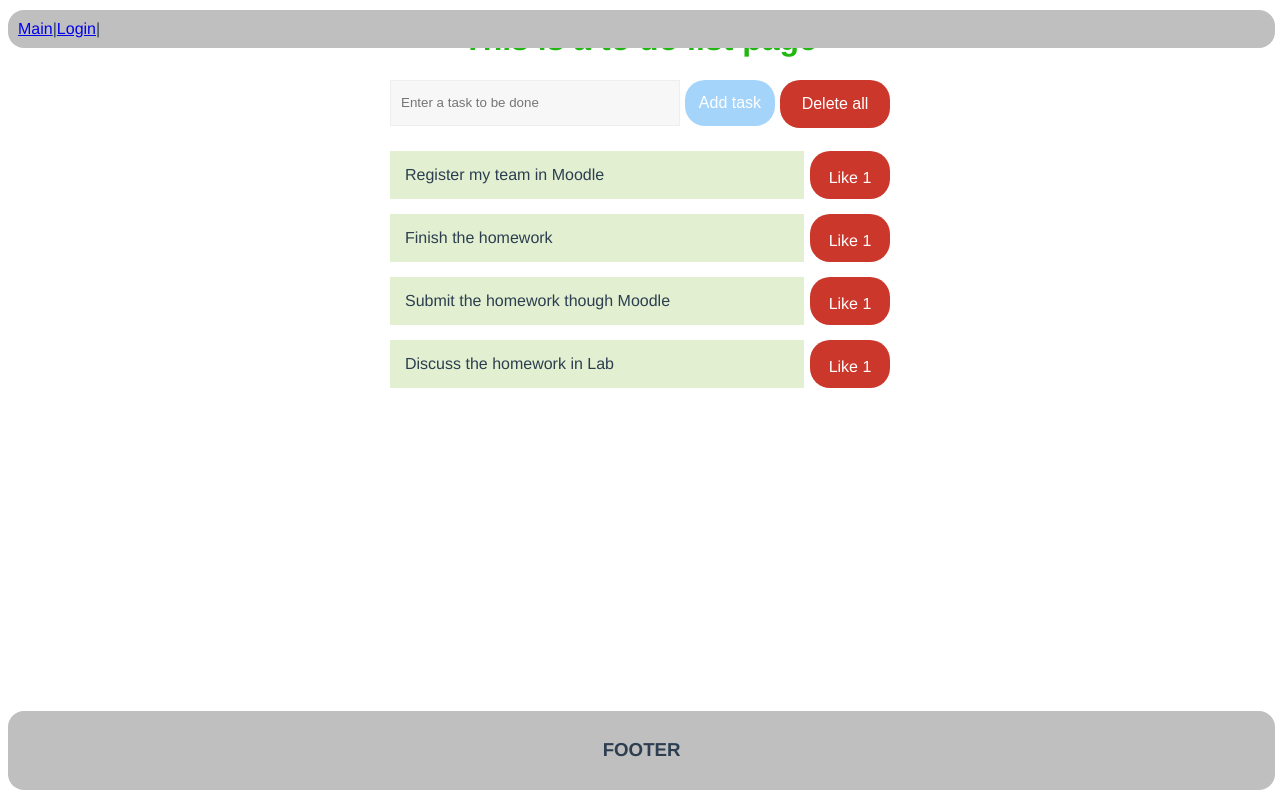
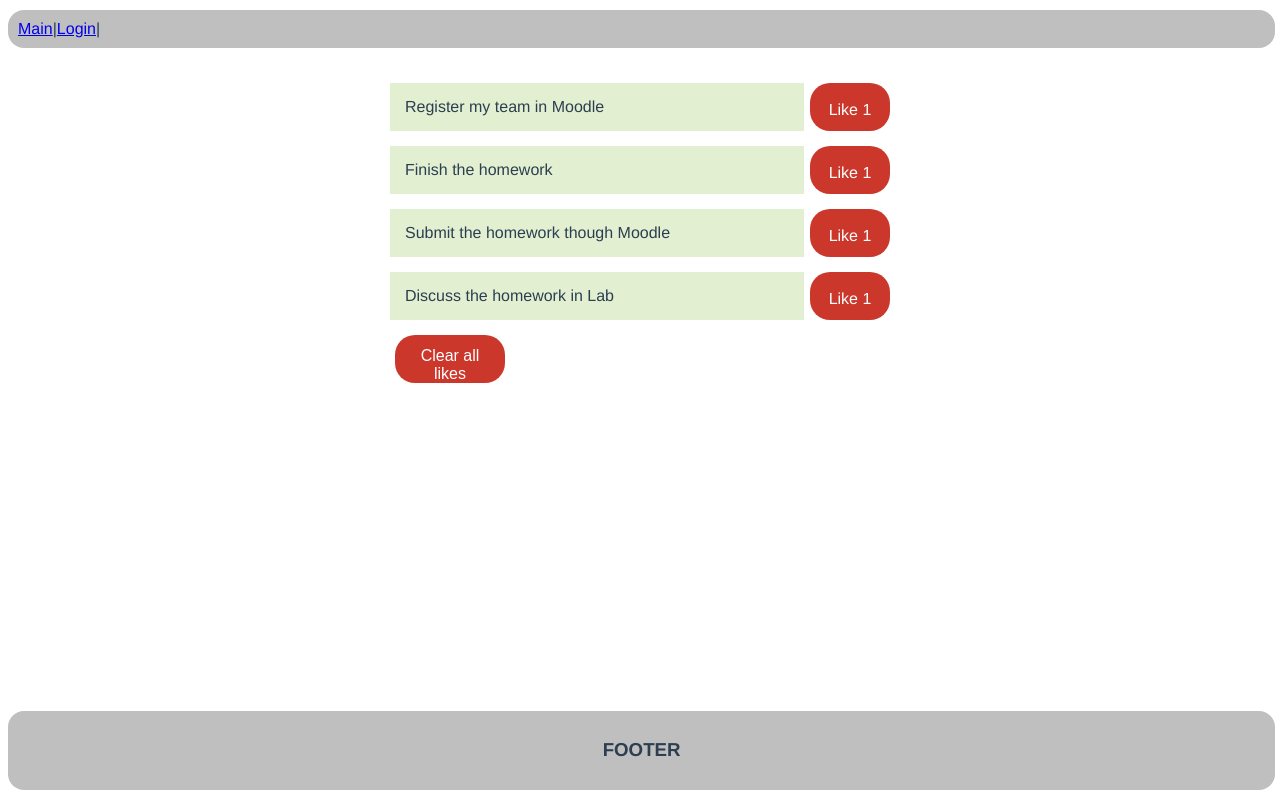
Before and after one commit to kmkruus/homework-1, a Vue app: page /#/ in a window 1280 px wide. Built offline with nearby package versions, Linux system fonts and the light colour scheme.

Commit message:
PostList is mechanically to spec, needs VueX to put actual posts in and design of the posts

```diff
--- a/src/components/PostList.vue
+++ b/src/components/PostList.vue
@@ -1,16 +1,6 @@
 <template>
 
 <div class="main">
-
-<h1>This is a to do list page</h1>
-  <form>
-    <input type="text" placeholder="Enter a task to be done" v-model="taskDesc"/>
-    <!-- ".prevent" is used to prevent reloading the page when the button is clicked-->
-    <!-- :disabled="!taskDesc" to disable the "Add Task" button if there is no text entered -->
-    <button class="add-task" @click.prevent="addTask" :disabled="!taskDesc">Add task</button>
-    <!-- :v-if="tasks.length > 1" is used to control the visibility of this button, i.e., it will appear when there is more than one task -->
-    <button class="delete-all-tasks" v-if="tasks.length > 1" @click.prevent="deleteAll">Delete all</button>
-  </form>
 
     <!--
     The v-for directive requires a special syntax in the form of "item" in "items",
@@ -36,6 +26,9 @@
     <div class="task-box">{{ task.desc }}</div>
     <div class="like" @click="task.likes = task.likes + 1">Like {{ task.likes }}</div>
     </div>
+  <form>
+    <button class="delete-all-tasks" @click.prevent="deleteAll">Clear all likes</button>
+  </form>
 
 </div>
 
@@ -70,7 +63,9 @@ methods: {
     },
     /* Empty the list (array) of the to do list  */
     deleteAll: function() {
-      this.tasks = [];
+      this.tasks.forEach(task => {
+    task.likes = 0;
+  });
     }
   }
 
@@ -95,6 +90,8 @@ h1{
 }
 .main {
   text-align: center;
+  padding-top: 75px;
+  padding-bottom: 75px;
 }
 .main form {
   margin: 20px auto 10px;
@@ -180,4 +177,5 @@ h1{
 }
 
 
+
 </style>
```
